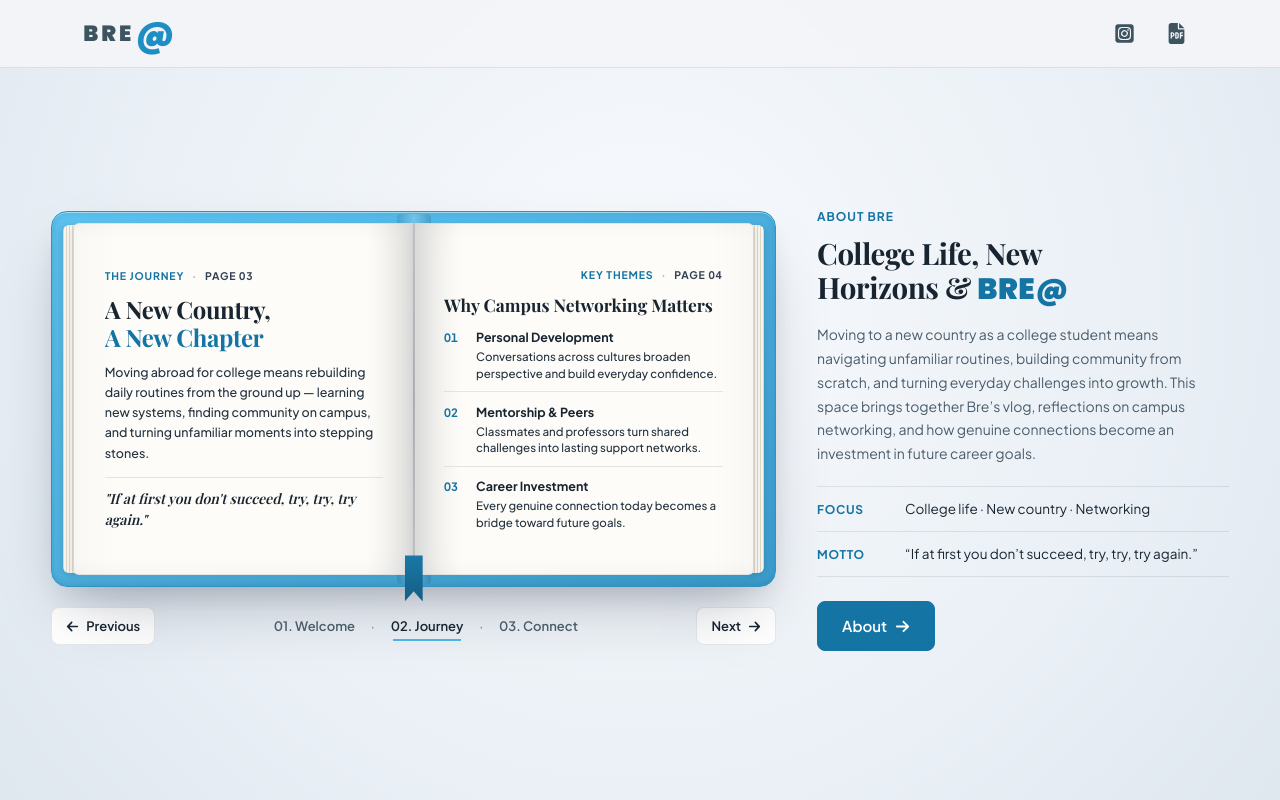
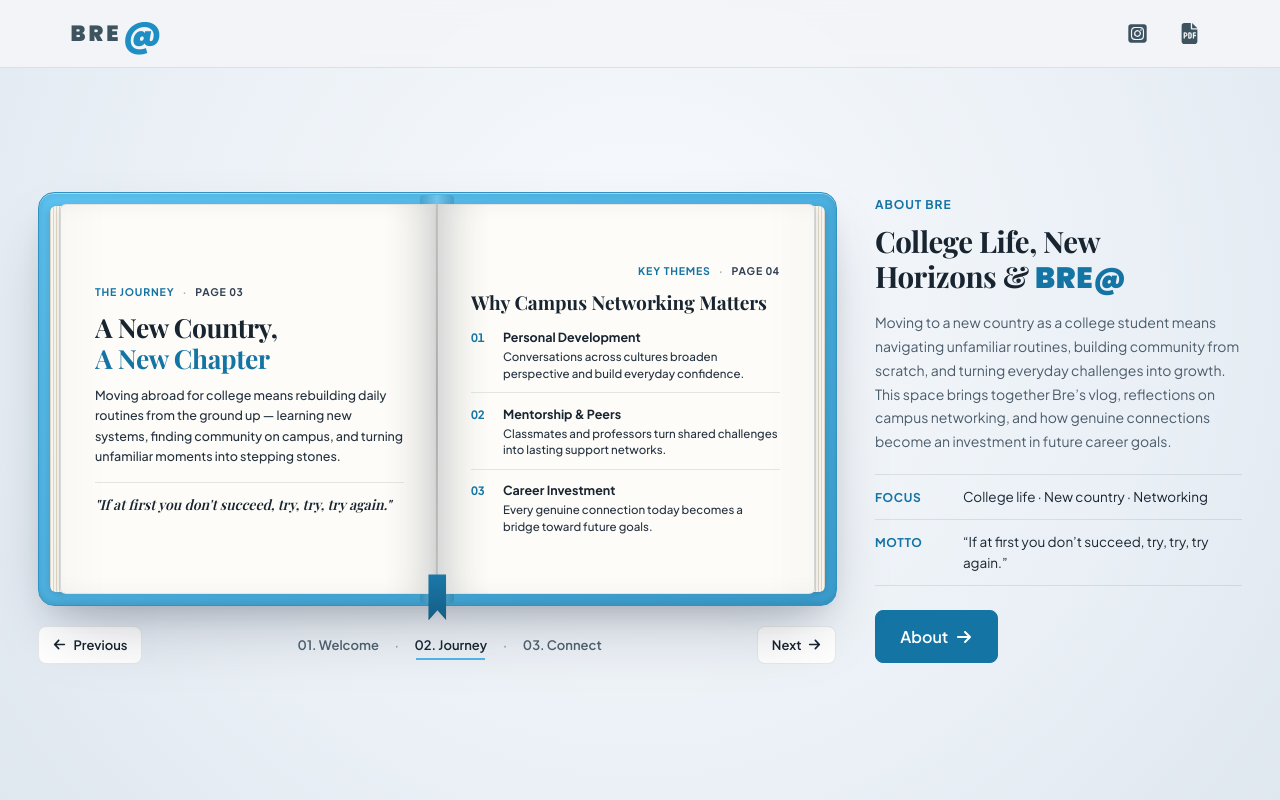
Before and after one commit to Breswrld/dreamer.com, a plain HTML site: page index.html in a window 1280 px wide. Both pictures are taken after a click on the button "02. Journey". Drawn offline with nearby package versions, Linux system fonts and the light colour scheme; a web font is replaced by a local one.

Commit message:
Update styles.css

```diff
--- a/styles.css
+++ b/styles.css
@@ -78,7 +78,7 @@ nav {
 
 .nav-inner {
     width: 100%;
-    max-width: min(1520px, 92vw);
+    max-width: min(1840px, 94vw);
     height: 100%;
     margin: 0 auto;
     padding: 0 32px;
@@ -213,19 +213,19 @@ nav {
 
 .container {
     width: 100%;
-    max-width: min(1520px, 92vw);
+    max-width: min(1840px, 94vw);
     margin: 0 auto;
 }
 
 .wrapper {
     display: grid;
-    grid-template-columns: minmax(0, 1.62fr) minmax(290px, 0.92fr);
-    align-items: center;
-    gap: clamp(28px, 3.2vw, 60px);
+    grid-template-columns: minmax(0, 1.85fr) minmax(290px, 0.85fr);
+    align-items: center;
+    gap: clamp(28px, 3vw, 56px);
 }
 
 .book-stage {
-    --book-width: min(940px, 100%, calc((100vh - 195px) * 1.925));
+    --book-width: min(1240px, 100%, calc((100vh - 180px) * 1.925));
     width: 100%;
     min-width: 0;
     display: flex;
@@ -527,22 +527,22 @@ nav {
 
 .book-heading {
     font-family: 'Playfair Display', Georgia, serif;
-    font-size: clamp(21px, 3.3cqi, 36px);
+    font-size: clamp(21px, 3.3cqi, 42px);
     font-weight: 700;
     line-height: 1.18;
     letter-spacing: -0.015em;
     color: var(--ink);
-    margin-bottom: clamp(8px, 1.4cqi, 16px);
+    margin-bottom: clamp(8px, 1.4cqi, 18px);
     text-wrap: balance;
 }
 
 .book-subheading {
     font-family: 'Playfair Display', Georgia, serif;
-    font-size: clamp(17px, 2.4cqi, 27px);
+    font-size: clamp(17px, 2.4cqi, 31px);
     font-weight: 700;
     line-height: 1.24;
     color: var(--ink);
-    margin-bottom: clamp(10px, 1.6cqi, 18px);
+    margin-bottom: clamp(10px, 1.6cqi, 20px);
     text-wrap: balance;
 }
 
@@ -551,21 +551,21 @@ nav {
 }
 
 .book-prose {
-    font-size: clamp(12.5px, 1.6cqi, 16.5px);
+    font-size: clamp(12.5px, 1.55cqi, 18.5px);
     font-weight: 500;
     line-height: 1.62;
     color: #243240;
-    margin-bottom: clamp(12px, 2cqi, 22px);
+    margin-bottom: clamp(12px, 2cqi, 24px);
     max-width: 100%;
 }
 
 .book-quote {
     font-family: 'Playfair Display', Georgia, serif;
     font-style: italic;
-    font-size: clamp(14px, 1.65cqi, 19px);
+    font-size: clamp(14px, 1.65cqi, 21px);
     line-height: 1.5;
     color: var(--ink);
-    padding: clamp(10px, 1.3cqi, 14px) 0 0;
+    padding: clamp(10px, 1.3cqi, 16px) 0 0;
     border-top: 1px solid var(--hairline);
 }
 
@@ -583,9 +583,9 @@ nav {
     align-items: center;
     justify-content: center;
     gap: 8px;
-    padding: clamp(8px, 1.05cqi, 12px) clamp(14px, 1.9cqi, 24px);
-    min-height: clamp(36px, 4.2cqi, 46px);
-    font-size: clamp(12.5px, 1.35cqi, 15px);
+    padding: clamp(8px, 1.05cqi, 13px) clamp(14px, 1.9cqi, 26px);
+    min-height: clamp(36px, 4.2cqi, 48px);
+    font-size: clamp(12.5px, 1.35cqi, 16px);
     font-weight: 600;
     text-decoration: none;
     border-radius: 8px;
@@ -715,14 +715,14 @@ nav {
 
 .editorial-list strong {
     display: block;
-    font-size: clamp(12.5px, 1.45cqi, 16.5px);
+    font-size: clamp(12.5px, 1.45cqi, 18px);
     font-weight: 700;
     color: var(--ink);
     margin-bottom: 2px;
 }
 
 .editorial-list p {
-    font-size: clamp(11.5px, 1.28cqi, 14.5px);
+    font-size: clamp(11.5px, 1.28cqi, 16px);
     font-weight: 500;
     line-height: 1.45;
     color: #243240;
@@ -748,10 +748,10 @@ nav {
     align-items: center;
     justify-content: space-between;
     gap: 12px;
-    padding: clamp(8px, 1.25cqi, 16px) 4px;
+    padding: clamp(8px, 1.25cqi, 18px) 4px;
     text-decoration: none;
     color: var(--ink);
-    font-size: clamp(12.5px, 1.4cqi, 16px);
+    font-size: clamp(12.5px, 1.4cqi, 17.5px);
     font-weight: 600;
     transition: color 0.16s ease, padding-left 0.16s ease;
 }
@@ -763,7 +763,7 @@ nav {
 
 .connect-handle {
     font-weight: 500;
-    font-size: clamp(11.5px, 1.28cqi, 14.5px);
+    font-size: clamp(11.5px, 1.28cqi, 16px);
     color: #334155;
 }
 
```
